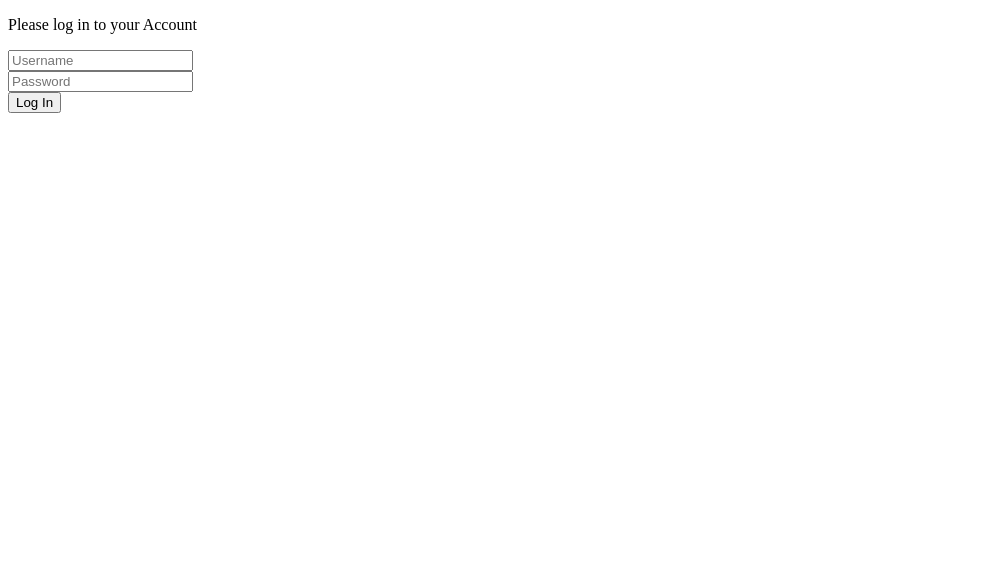
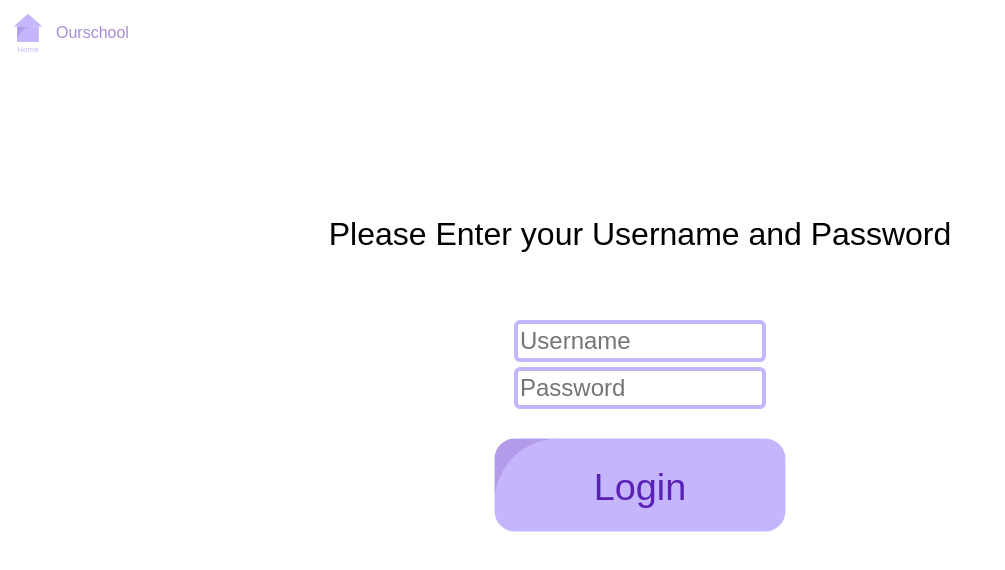
Before and after one commit to oriwhite-473/ourschool-friends, a website: page HTML/login.html in a window 1280 px wide. Shown: the whole page, without its empty margins (0-1005 px from the left). Drawn offline with Linux system fonts and the light colour scheme.

Commit message:
finished login_html

```diff
--- /dev/null
+++ b/CSS/login.css
@@ -0,0 +1,51 @@
+.website_image {
+    width: 5vh;
+}
+
+.website_name {
+    position: absolute;
+    top: 3vh;
+    left: 7vh;
+    font-family: Arial;
+    font-size: 2vh;
+    color: #a78bda;
+
+}
+
+.login_text {
+    position: absolute;
+    left: 50%;
+    transform: translateX(-50%);
+    top: 27vh;
+    text-align: center;
+    white-space: nowrap;
+    font-family: Arial;
+    font-size: 4vh;
+}
+
+.inputs {
+    position: absolute;
+    left: 50%;
+    transform: translateX(-50%);
+    gap: 5px;
+    display: flex;
+    flex-direction: column;
+    top: 40vh;
+}
+
+.login-input {
+  width: 30vh;
+  height: 4vh;
+  border: 0.5vh solid #c4b5fd;
+  border-radius: 6px;
+  font-size: 3vh;
+}
+
+.login_button {
+    position: absolute;
+    left: 50%;
+    transform: translateX(-50%);
+    top: 53vh;
+    width: 40vh;
+    height: auto;
+}
--- a/HTML/login.html
+++ b/HTML/login.html
@@ -2,14 +2,35 @@
 <html>
 <head>
     <title>Login</title>
+    <link rel="stylesheet" href="../CSS/login.css">
 </head>
 
 <body>
-    <p>Please log in to your Account</p>
-    <input placeholder="Username"> <br>
-    <input placeholder="Password"> <br>
-    <form action="/authenticate" method="post">
-        <button type="submit" id="login_id">Log In</button>
-    </form>
-    <script src="ourschool.js"></script>
+    <div class="website_image">
+        <img src="../Images/home_icon.svg">
+    </div>
+
+    <div class="website_name">
+        <span>
+            Ourschool
+        </span>
+    </div>
+
+    <div class="login_text">
+        <span>
+            Please Enter your Username and Password
+        </span>
+    </div>
+
+    <div class="inputs">
+        <input class="login-input" type="username" placeholder="Username">
+        <input class="login-input" type="password" placeholder="Password">
+    </div>
+
+    <div class="login_button">
+        <form action="/authenticate" method="post">
+            <input type="image" src="../Images/login_button.svg">
+        </form>
+    </div>
+
 </body>
```
Also changed, not shown: app.js (+20 -3 lines), Images/login_button.svg (added).
